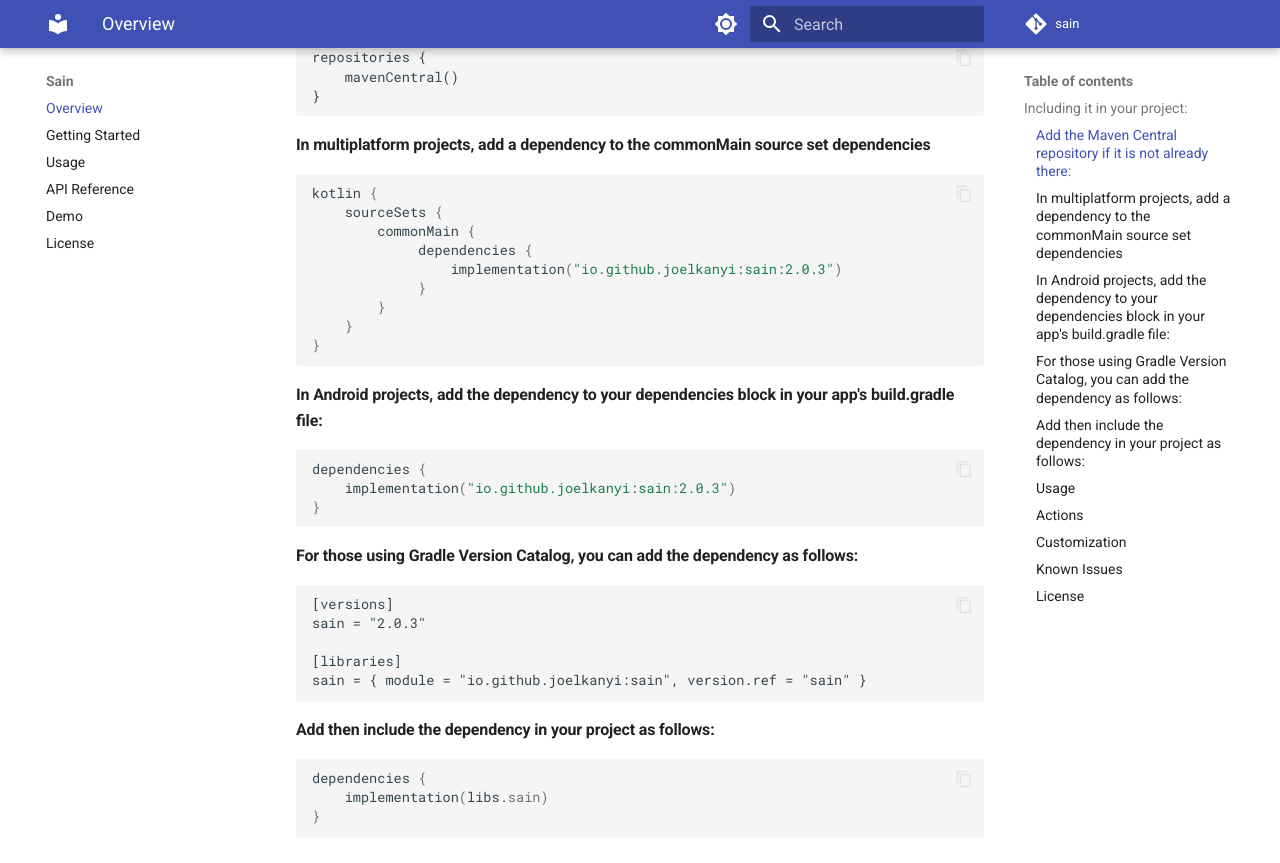
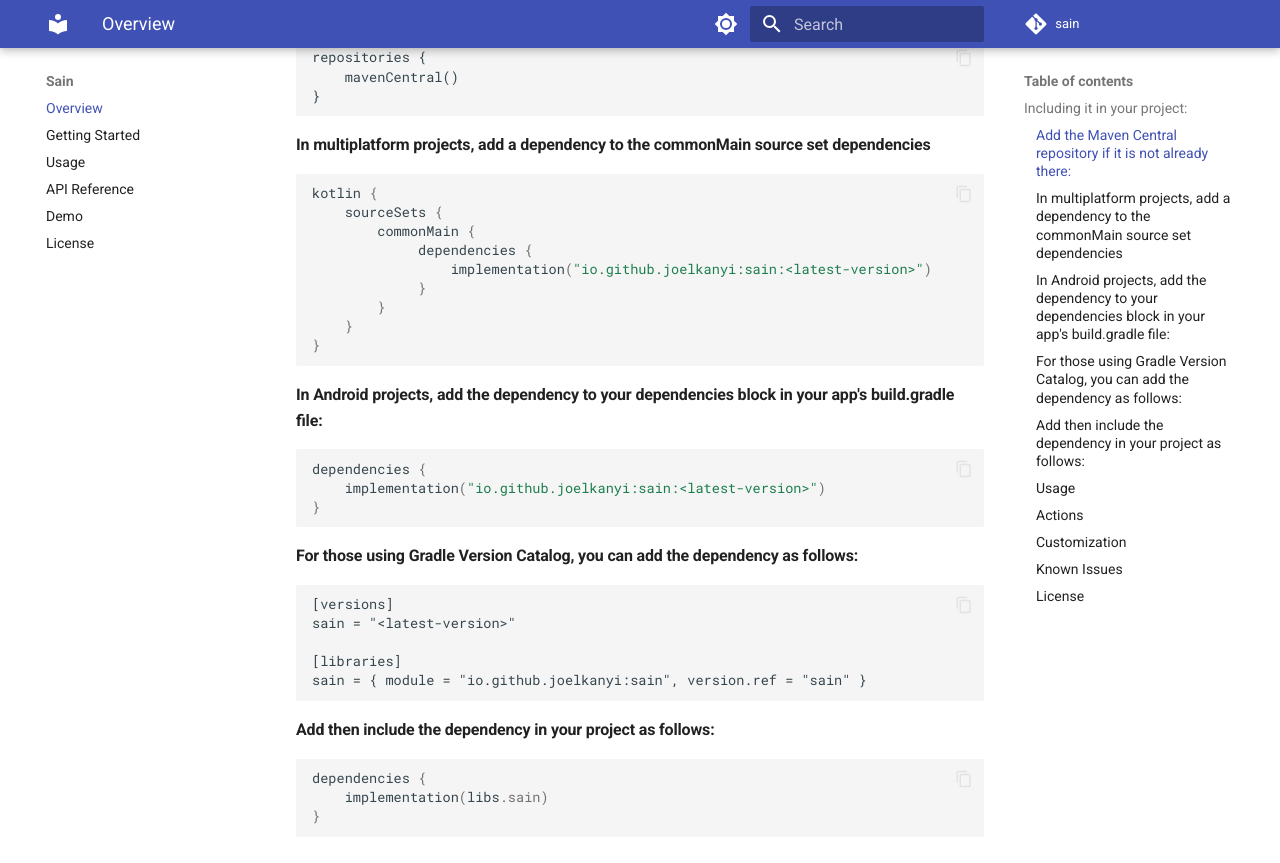
Before and after one commit to joelkanyi/sain, an MkDocs documentation site: the page built from docs/index.md, in a window 1280 px wide and 900 px high, scrolled down 354 px. Shown: the top 863 px of the window. Built offline with MkDocs 1.6.1 and Material for MkDocs 9.7.7, drawn with Linux system fonts in a browser that asks for light colours; comment, search, counter and statistics services are not loaded.

Commit message:
update docs

````diff
--- a/docs/index.md
+++ b/docs/index.md
@@ -18,7 +18,7 @@ kotlin {
     sourceSets {
         commonMain {
              dependencies {
-                 implementation("io.github.joelkanyi:sain:2.0.3")
+                 implementation("io.github.joelkanyi:sain:<latest-version>")
              }
         }
     }
@@ -28,14 +28,14 @@ kotlin {
 #### In Android projects, add the dependency to your dependencies block in your app's build.gradle file:
 ```kotlin
 dependencies {
-    implementation("io.github.joelkanyi:sain:2.0.3")
+    implementation("io.github.joelkanyi:sain:<latest-version>")
 }
 ```
 
 #### For those using Gradle Version Catalog, you can add the dependency as follows:
 ```libs.version.toml
 [versions]
-sain = "2.0.3"
+sain = "<latest-version>"
 
 [libraries]
 sain = { module = "io.github.joelkanyi:sain", version.ref = "sain" }
````
Also changed, not shown: docs/get-started.md (+3 -3 lines).
